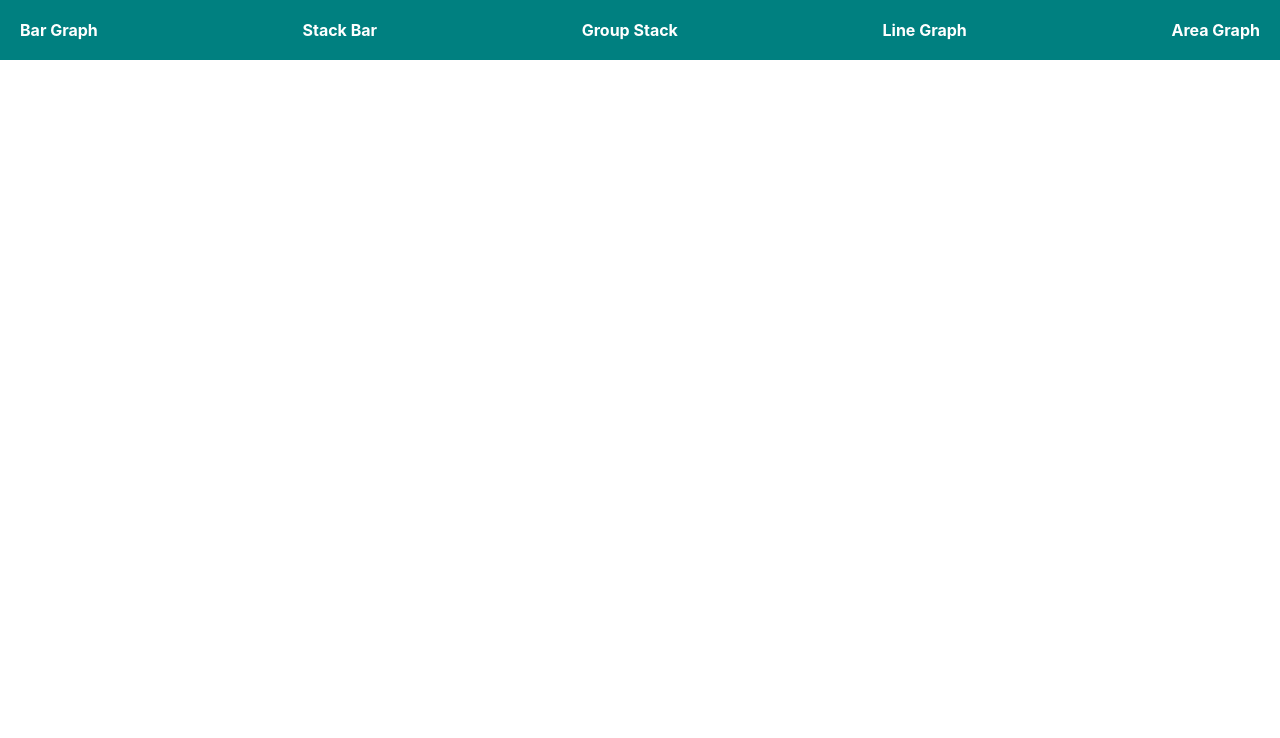
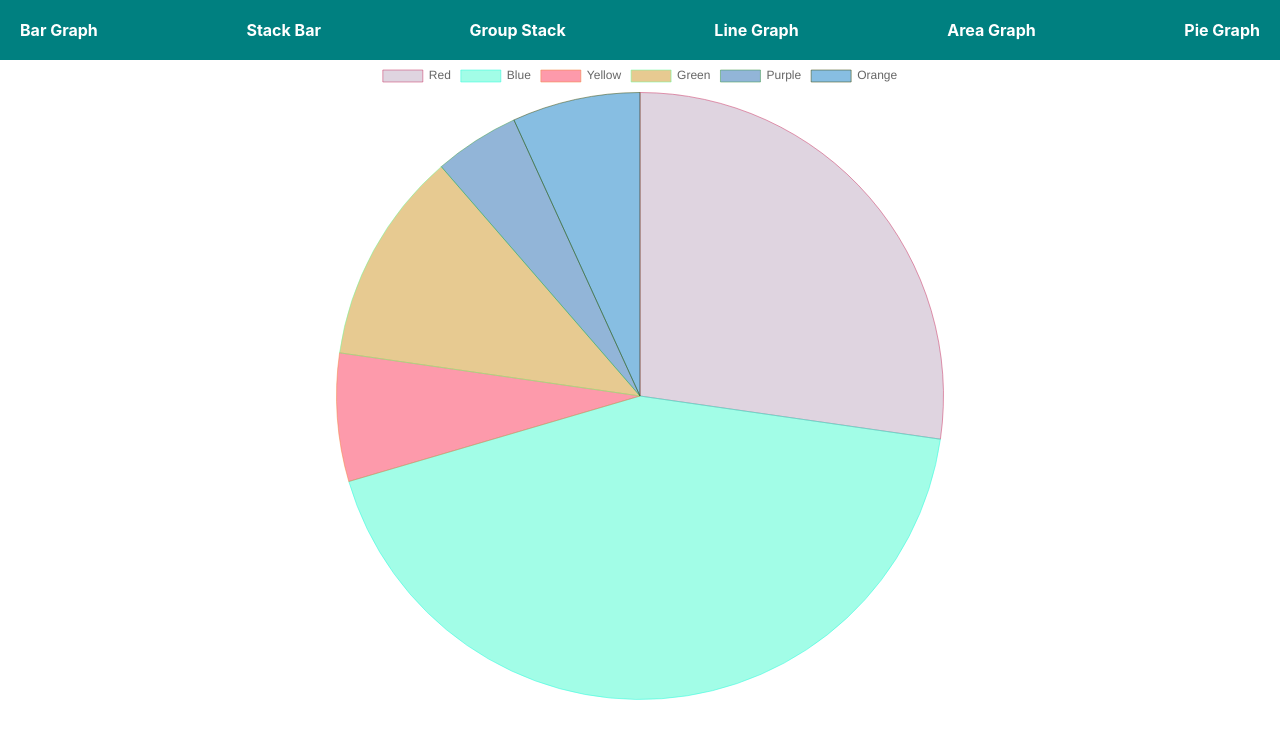
Before and after one commit to ritesh22201/GizzBlizz, a React (Create React App) app in the folder Chart.js/charts/: page /pie in a window 1280 px wide. Shown: the top 738 px of the page. Built offline with nearby package versions, Linux system fonts and the light colour scheme.

Commit message:
pie chart added

```diff
--- a/Chart.js/charts/src/components/Navbar.jsx
+++ b/Chart.js/charts/src/components/Navbar.jsx
@@ -9,6 +9,7 @@ const Navbar = () => {
         <Link style={{color : 'white', fontWeight : 'bold', textDecoration : 'none'}} to={'/groupStack'}>Group Stack</Link>
         <Link style={{color : 'white', fontWeight : 'bold', textDecoration : 'none'}} to={'/line'}>Line Graph</Link>
         <Link style={{color : 'white', fontWeight : 'bold', textDecoration : 'none'}} to={'/area'}>Area Graph</Link>
+        <Link style={{color : 'white', fontWeight : 'bold', textDecoration : 'none'}} to={'/pie'}>Pie Graph</Link>
     </div>
   )
 }
--- /dev/null
+++ b/Chart.js/charts/src/pages/PieChart.jsx
@@ -0,0 +1,42 @@
+import React from 'react'
+import { Chart as ChartJS, ArcElement, Tooltip, Legend } from 'chart.js';
+import { Pie } from 'react-chartjs-2';
+import { randomColorGenerator } from '../components/constant';
+
+const PieChart = () => {
+    ChartJS.register(ArcElement, Tooltip, Legend);
+
+    const data = {
+        labels : ['Red', 'Blue', 'Yellow', 'Green', 'Purple', 'Orange'],
+        datasets : [
+            {
+                label : '# of votes',
+                data : [12, 19, 3, 5, 2, 3],
+                backgroundColor : [
+                    randomColorGenerator(255),
+                    randomColorGenerator(255),
+                    randomColorGenerator(255),
+                    randomColorGenerator(255),
+                    randomColorGenerator(255),
+                    randomColorGenerator(255),
+                ],
+                borderColor : [
+                    randomColorGenerator(255),
+                    randomColorGenerator(255),
+                    randomColorGenerator(255),
+                    randomColorGenerator(255),
+                    randomColorGenerator(255),
+                    randomColorGenerator(255),
+                ],
+                borderWidth : 1,
+            }
+        ]
+    }
+  return (
+    <div style={{width : '50%', margin : 'auto'}}>
+        <Pie data={data}/>
+    </div>
+  )
+}
+
+export default PieChart;
--- a/Chart.js/charts/src/routes/AllRoutes.jsx
+++ b/Chart.js/charts/src/routes/AllRoutes.jsx
@@ -5,6 +5,7 @@ import StackedBarGraph from '../pages/StackedBarGraph';
 import GroupedStack from '../pages/GroupedStack';
 import LineGraph from '../pages/LineGraph';
 import AreaCharts from '../pages/AreaCharts';
+import PieChart from '../pages/PieChart';
 
 const AllRoutes = () => {
     return (
@@ -14,6 +15,7 @@ const AllRoutes = () => {
             <Route path='/groupStack' element={<GroupedStack />} />
             <Route path='/line' element={<LineGraph />} />
             <Route path='/area' element={<AreaCharts />} />
+            <Route path='/pie' element={<PieChart />} />
         </Routes>
     )
 }
```
